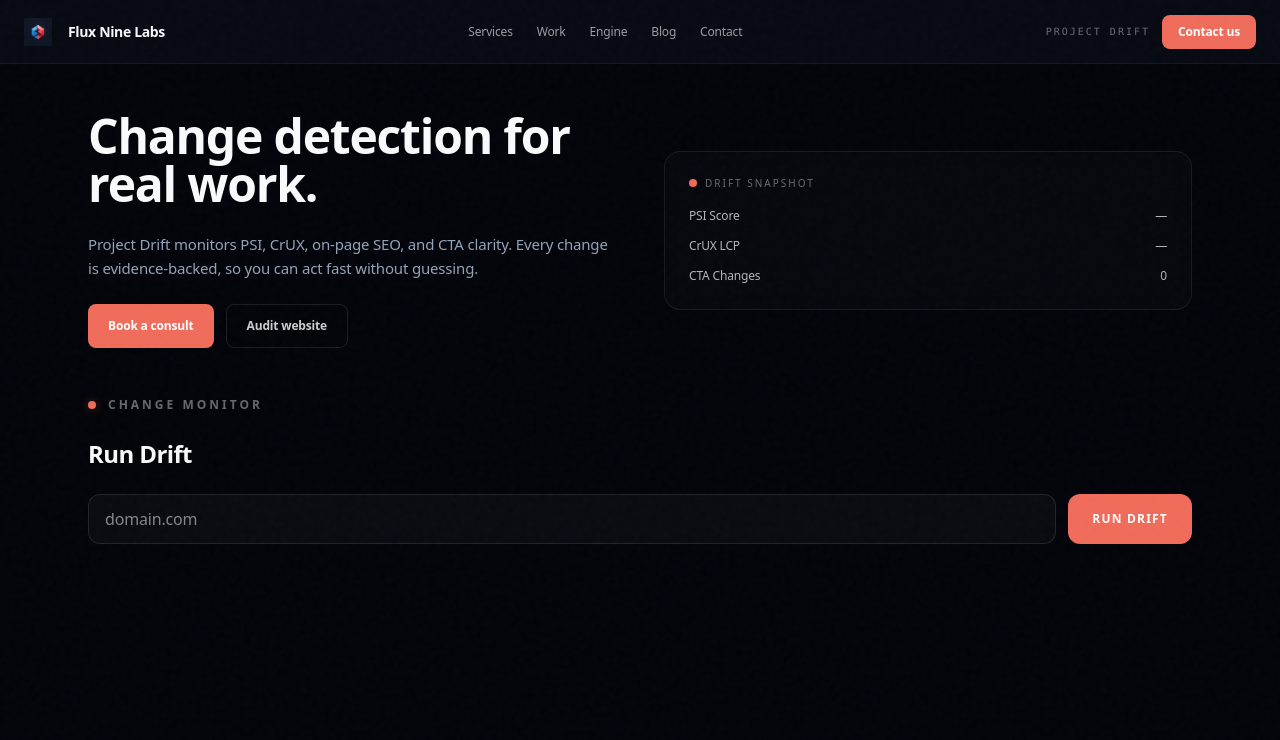
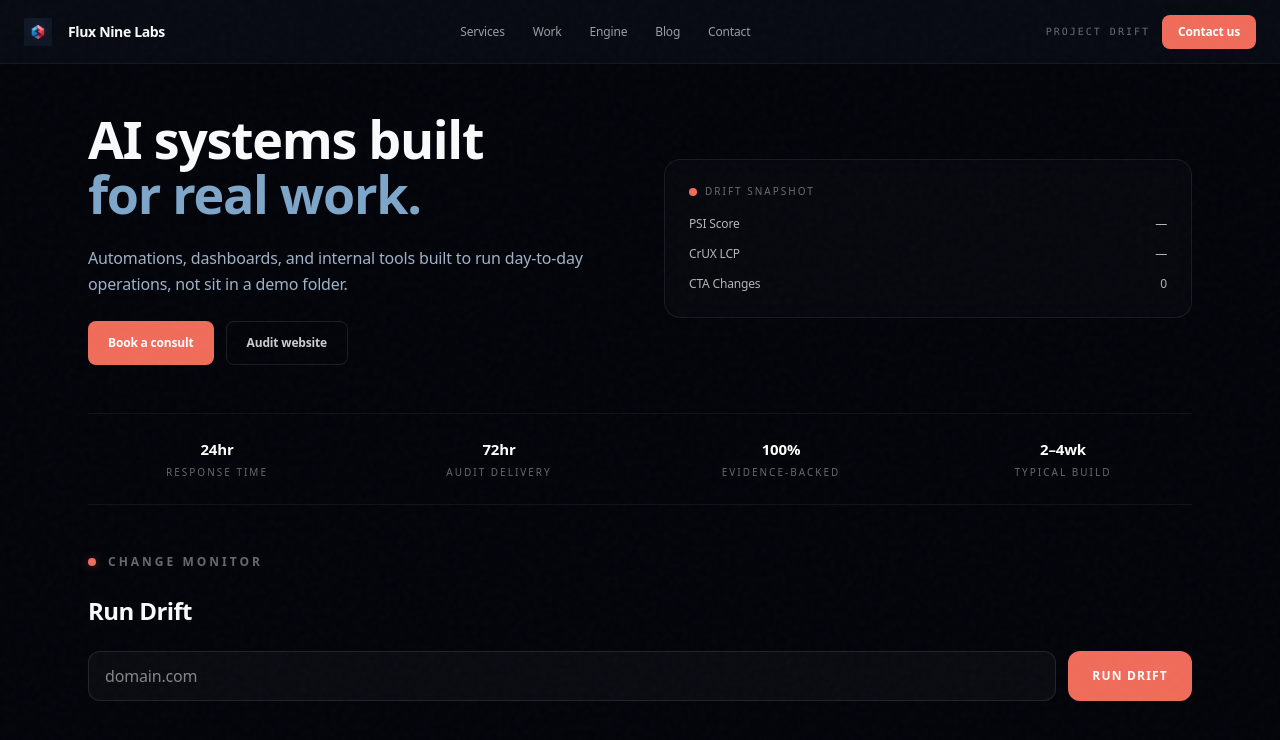
Before and after one commit to boombradford/projectdrift, a Next.js app: page / in a window 1280 px wide. Shown: the top 740 px of the page. Built offline with nearby package versions, Linux system fonts and the light colour scheme.

Commit message:
Align Drift hero layout with Flux Nine styling

```diff
--- a/src/app/page.tsx
+++ b/src/app/page.tsx
@@ -125,7 +125,7 @@
                     <img src="/brand/logo.jpg" alt="Flux Nine Labs" className="w-7 h-7 object-contain" />
                     <span className="text-[14px] font-semibold text-[#f8fafc] tracking-tight">Flux Nine Labs</span>
                 </div>
-                <nav className="hidden md:flex items-center gap-6 text-[12px] text-white/60">
+                <nav className="hidden md:flex items-center gap-7 text-[12px] text-white/60">
                     <a href="#" className="hover:text-white transition-colors">Services</a>
                     <a href="#" className="hover:text-white transition-colors">Work</a>
                     <a href="#" className="hover:text-white transition-colors">Engine</a>
@@ -146,11 +146,12 @@
             <main className="max-w-6xl mx-auto px-6 py-12 space-y-12">
                 <section className="grid grid-cols-1 lg:grid-cols-2 gap-12 items-center">
                     <div className="space-y-6">
-                        <h1 className="text-4xl md:text-5xl font-bold tracking-tight text-[#f8fafc]">
-                            Change detection for real work.
+                        <h1 className="text-4xl md:text-[3.25rem] font-semibold tracking-tight text-[#f8fafc] leading-[1.05]">
+                            AI systems built
+                            <span className="block text-[#7ea6c9]">for real work.</span>
                         </h1>
-                        <p className="text-[15px] text-[#94a3b8] max-w-xl">
-                            Project Drift monitors PSI, CrUX, on-page SEO, and CTA clarity. Every change is evidence-backed, so you can act fast without guessing.
+                        <p className="text-[16px] text-[#9fb2c7] max-w-xl leading-relaxed">
+                            Automations, dashboards, and internal tools built to run day-to-day operations, not sit in a demo folder.
                         </p>
                         <div className="flex flex-col sm:flex-row gap-3">
                             <button
@@ -187,6 +188,20 @@
                             </div>
                         </div>
                     </div>
+                </section>
+
+                <section className="grid grid-cols-2 md:grid-cols-4 gap-6 text-white/60 border-y border-white/[0.06] py-6">
+                    {[
+                        { value: '24hr', label: 'Response time' },
+                        { value: '72hr', label: 'Audit delivery' },
+                        { value: '100%', label: 'Evidence-backed' },
+                        { value: '2–4wk', label: 'Typical build' }
+                    ].map((item) => (
+                        <div key={item.label} className="text-center space-y-1">
+                            <div className="text-white text-[15px] font-semibold">{item.value}</div>
+                            <div className="text-[10px] uppercase tracking-[0.2em] text-white/40">{item.label}</div>
+                        </div>
+                    ))}
                 </section>
 
                 <section className="space-y-6">
```
